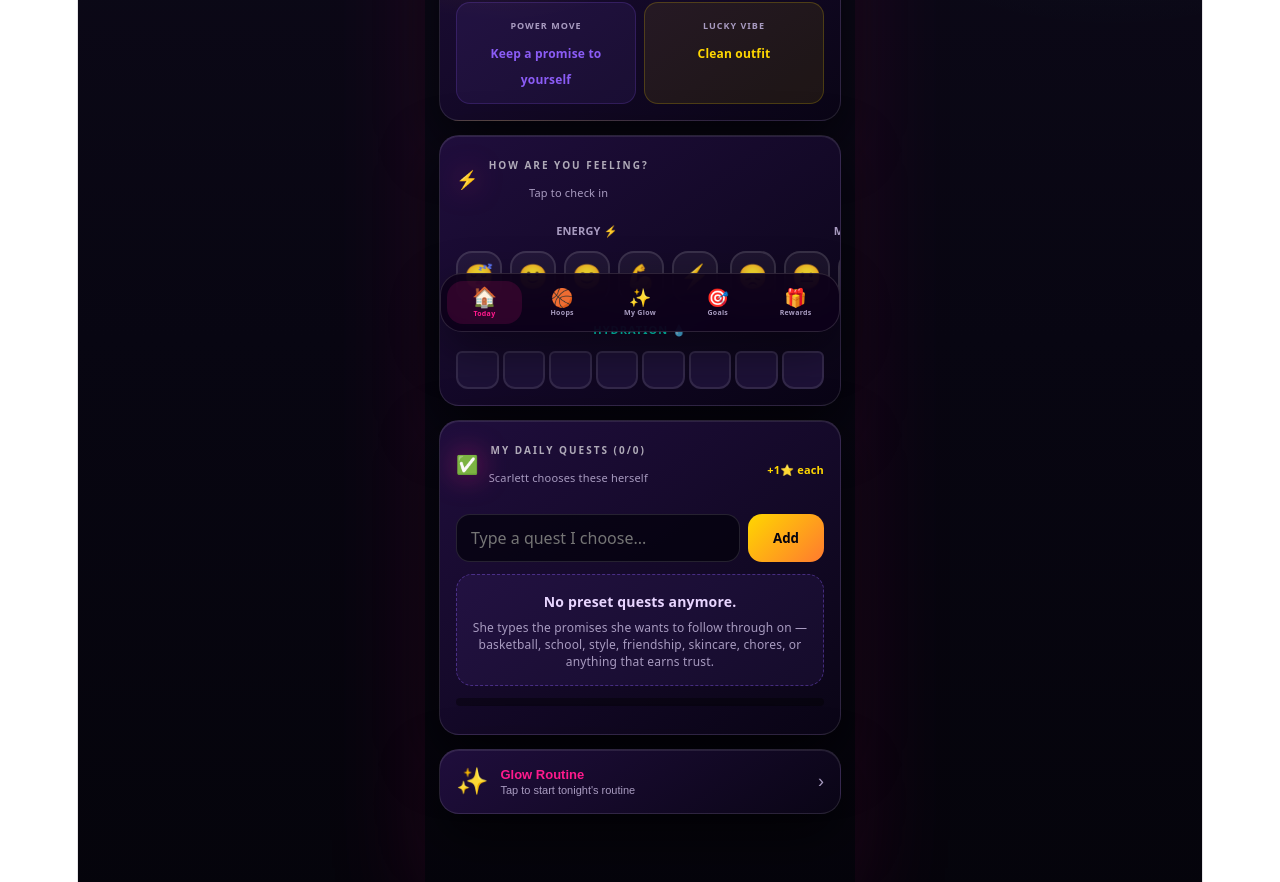
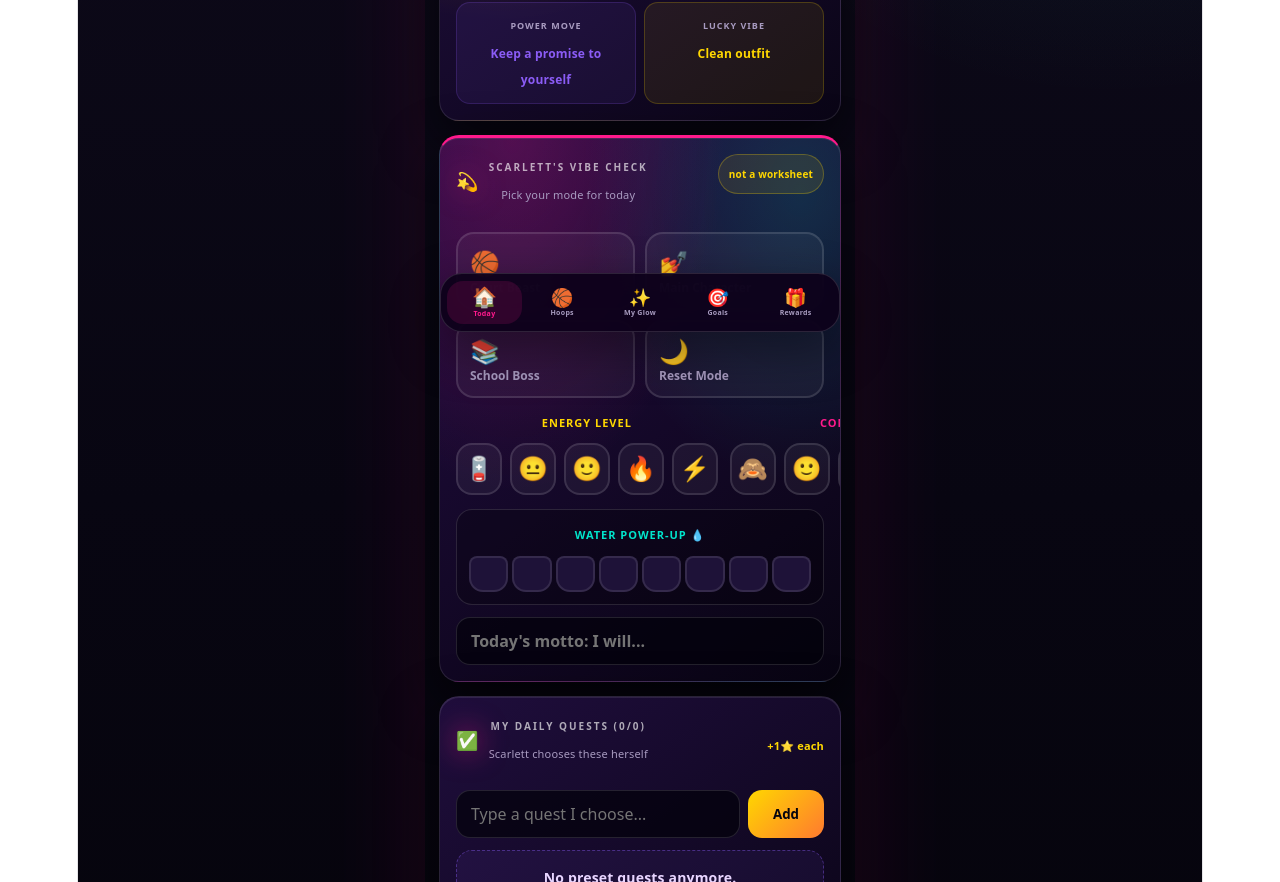
Before and after one commit to cdebacamatt/Scarlett-Tracker, a React (Vite) app: page / in a window 1280 px wide. Shown: the part 460-1342 px from the top of the page. Built offline with nearby package versions, Linux system fonts and the light colour scheme.

Commit message:
Update App.jsx

```diff
--- a/src/App.jsx
+++ b/src/App.jsx
@@ -274,18 +274,34 @@ export default function ScarlettTracker(){
         </div>
       </div>
 
-      <div style={cs}>
-        <CH e="⚡" title="How are you feeling?" sub="Tap to check in"/>
+      <div style={{...cs,borderTop:`3px solid ${C.pink}`,background:"radial-gradient(ellipse at 18% 0%,rgba(255,26,140,.22),transparent 46%),radial-gradient(ellipse at 90% 10%,rgba(0,229,204,.16),transparent 42%),linear-gradient(145deg,rgba(35,13,68,.98),rgba(8,4,18,.99))"}}>
+        <div style={{display:"flex",justifyContent:"space-between",alignItems:"flex-start",gap:10,marginBottom:12}}>
+          <CH e="💫" title="Scarlett's Vibe Check" sub="Pick your mode for today"/>
+          <div style={{padding:"6px 10px",borderRadius:999,background:`${C.gold}18`,border:`1px solid ${C.gold}44`,fontSize:10,fontWeight:950,color:C.gold,whiteSpace:"nowrap"}}>not a worksheet</div>
+        </div>
+
+        <div style={{display:"grid",gridTemplateColumns:"1fr 1fr",gap:10,marginBottom:12}}>
+          <button onClick={()=>setVitals(p=>({...p,mode:"hoops"}))} style={{padding:12,borderRadius:18,border:`2px solid ${vitals.mode==="hoops"?C.coral:C.border}`,background:vitals.mode==="hoops"?`${C.coral}20`:"rgba(255,255,255,.045)",color:vitals.mode==="hoops"?C.white:C.muted,fontWeight:950,cursor:"pointer",fontFamily:"system-ui",textAlign:"left"}}><div style={{fontSize:24}}>🏀</div><div style={{fontSize:12}}>Court Beast</div></button>
+          <button onClick={()=>setVitals(p=>({...p,mode:"style"}))} style={{padding:12,borderRadius:18,border:`2px solid ${vitals.mode==="style"?C.pink:C.border}`,background:vitals.mode==="style"?`${C.pink}20`:"rgba(255,255,255,.045)",color:vitals.mode==="style"?C.white:C.muted,fontWeight:950,cursor:"pointer",fontFamily:"system-ui",textAlign:"left"}}><div style={{fontSize:24}}>💅</div><div style={{fontSize:12}}>Main Character</div></button>
+          <button onClick={()=>setVitals(p=>({...p,mode:"school"}))} style={{padding:12,borderRadius:18,border:`2px solid ${vitals.mode==="school"?C.teal:C.border}`,background:vitals.mode==="school"?`${C.teal}18`:"rgba(255,255,255,.045)",color:vitals.mode==="school"?C.white:C.muted,fontWeight:950,cursor:"pointer",fontFamily:"system-ui",textAlign:"left"}}><div style={{fontSize:24}}>📚</div><div style={{fontSize:12}}>School Boss</div></button>
+          <button onClick={()=>setVitals(p=>({...p,mode:"chill"}))} style={{padding:12,borderRadius:18,border:`2px solid ${vitals.mode==="chill"?C.purple:C.border}`,background:vitals.mode==="chill"?`${C.purple}20`:"rgba(255,255,255,.045)",color:vitals.mode==="chill"?C.white:C.muted,fontWeight:950,cursor:"pointer",fontFamily:"system-ui",textAlign:"left"}}><div style={{fontSize:24}}>🌙</div><div style={{fontSize:12}}>Reset Mode</div></button>
+        </div>
+
         <div style={{display:"grid",gridTemplateColumns:"1fr 1fr",gap:12,marginBottom:14}}>
-          <div><div style={{fontSize:11,color:C.muted,fontWeight:800,marginBottom:7}}>ENERGY ⚡</div><EmojiPick val={vitals.energy} emojis={["😴","🙂","😊","💪","⚡"]} onSet={v=>setVitals(p=>({...p,energy:v}))} col={C.gold}/></div>
-          <div><div style={{fontSize:11,color:C.muted,fontWeight:800,marginBottom:7}}>MOOD 😊</div><EmojiPick val={vitals.mood} emojis={["😞","😐","🙂","😄","🤩"]} onSet={v=>setVitals(p=>({...p,mood:v}))} col={C.pink}/></div>
+          <div><div style={{fontSize:11,color:C.gold,fontWeight:950,letterSpacing:"1px",marginBottom:7}}>ENERGY LEVEL</div><EmojiPick val={vitals.energy} emojis={["🪫","😐","🙂","🔥","⚡"]} onSet={v=>setVitals(p=>({...p,energy:v}))} col={C.gold}/></div>
+          <div><div style={{fontSize:11,color:C.pink,fontWeight:950,letterSpacing:"1px",marginBottom:7}}>CONFIDENCE</div><EmojiPick val={vitals.confidence||0} emojis={["🙈","🙂","😎","💅","👑"]} onSet={v=>setVitals(p=>({...p,confidence:v}))} col={C.pink}/></div>
         </div>
-        <div style={{fontSize:11,color:C.teal,fontWeight:900,letterSpacing:"1px",marginBottom:8}}>HYDRATION 💧{water>=8?"  ✅ Goal hit!":""}</div>
-        <div style={{display:"grid",gridTemplateColumns:"repeat(8,1fr)",gap:4}}>
-          {Array.from({length:8},(_,i)=><button key={i} onClick={()=>setWater(i<water?i:i+1)} style={{height:38,borderRadius:"6px 6px 12px 12px",border:`2px solid ${i<water?C.teal:"rgba(255,255,255,.1)"}`,background:i<water?"#00100D":C.card2,cursor:"pointer",padding:0,position:"relative",overflow:"hidden",boxShadow:i<water?`0 0 12px ${C.teal}44`:"none"}}>
-            {i<water&&<div style={{position:"absolute",bottom:0,left:0,right:0,height:"72%",background:`linear-gradient(to top,${C.teal},#70FFE0)`}}/>}
-          </button>)}
+
+        <div style={{padding:12,borderRadius:16,background:"rgba(0,0,0,.24)",border:`1px solid ${C.border}`,marginBottom:12}}>
+          <div style={{fontSize:11,color:C.teal,fontWeight:950,letterSpacing:"1px",marginBottom:8}}>WATER POWER-UP 💧 {water>=8?"✅ maxed out":""}</div>
+          <div style={{display:"grid",gridTemplateColumns:"repeat(8,1fr)",gap:4}}>
+            {Array.from({length:8},(_,i)=><button key={i} onClick={()=>setWater(i<water?i:i+1)} style={{height:36,borderRadius:"8px 8px 14px 14px",border:`2px solid ${i<water?C.teal:"rgba(255,255,255,.1)"}`,background:i<water?"#00100D":C.card2,cursor:"pointer",padding:0,position:"relative",overflow:"hidden",boxShadow:i<water?`0 0 12px ${C.teal}44`:"none"}}>
+              {i<water&&<div style={{position:"absolute",bottom:0,left:0,right:0,height:"72%",background:`linear-gradient(to top,${C.teal},#70FFE0)`}}/>}
+            </button>)}
+          </div>
         </div>
+
+        <input value={vitals.mantra||""} onChange={e=>setVitals(p=>({...p,mantra:e.target.value}))} placeholder="Today's motto: I will..." style={{...INP,fontWeight:800}}/>
       </div>
       <div style={cs}>
         <div style={{display:"flex",justifyContent:"space-between",alignItems:"center",marginBottom:10}}>
```
